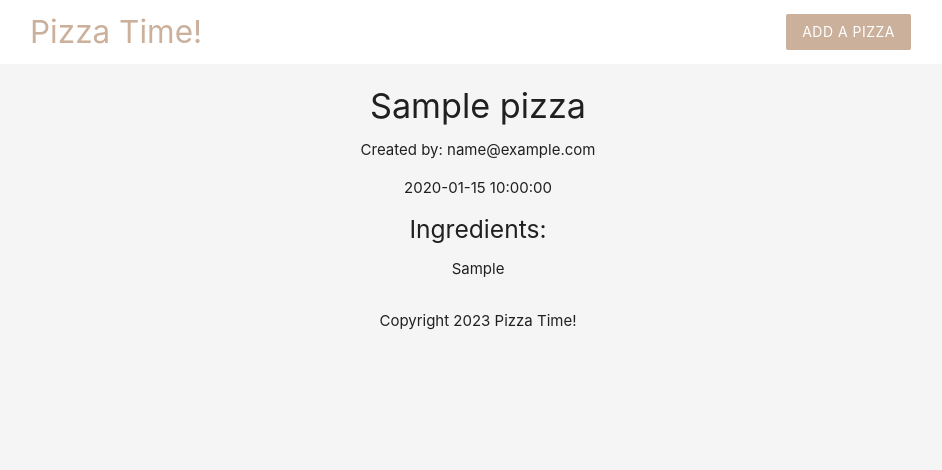
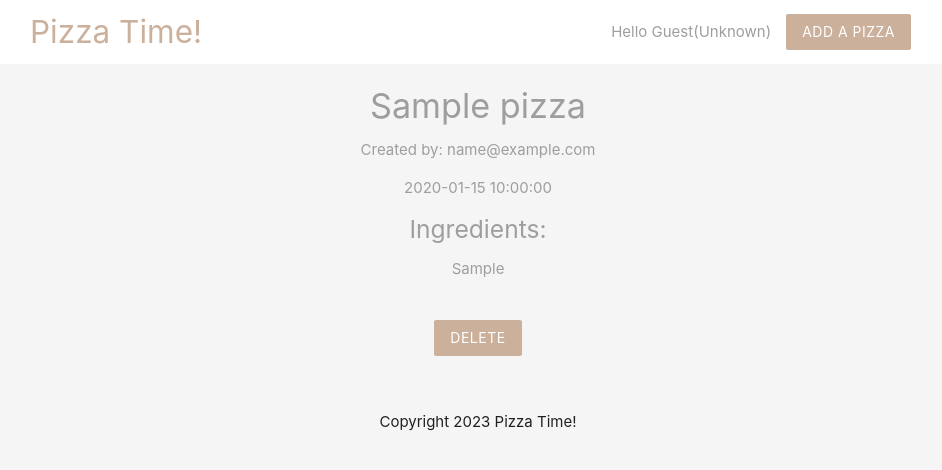
Before and after one commit to karhong-sam/pizza-app-with-php-mysql, a PHP site: page /details.php?id=1 in a window 1280 px wide. Shown: the top 470 px of the page, without its empty margins (162-1104 px from the left). Run offline with PHP 8.4, Linux system fonts and the light colour scheme; tables that the repository leaves empty or names only in its code hold one stand-in row (values such as "Sample post").

Commit message:
update files

```diff
--- a/details.php
+++ b/details.php
@@ -1,6 +1,23 @@
 <?php
 
     include('config/db_connect.php');
+
+    if (isset($_POST['delete'])){
+
+        $id_to_delete = mysqli_real_escape_string($conn, $_POST['id_to_delete']);
+
+        $sql = "DELETE FROM pizzas WHERE id = $id_to_delete";
+
+        if(mysqli_query($conn, $sql)){
+            //success
+            header('Location:index.php');
+        }
+        else {
+            //failure
+            echo 'query error: '.mysqli_error($conn);
+        }
+    }
+
     // check GET request id params
     if(isset($_GET['id'])){
 
@@ -27,13 +44,19 @@
 <html>
     <?php include('templates/header.php'); ?>
 
-    <div class="container center">
+    <div class="container center grey-text">
         <?php if($pizza): ?>
             <h4><?php echo htmlspecialchars($pizza['title']); ?></h4>
             <p>Created by: <?php echo htmlspecialchars($pizza['email']); ?></p>
             <p><?php echo date($pizza['created_at']); ?></p>
             <h5>Ingredients:</h5>
             <p><?php echo htmlspecialchars($pizza['ingredients']); ?></p>
+
+            <!-- DELETE FROM -->
+            <form action="details.php" method="POST">
+                <input type="hidden" name="id_to_delete" value="<?php echo $pizza['id'] ?>">
+                <input type="submit" name="delete" value="Delete" class="btn brand z-depth-0">
+            </form>
 
         <?php else: ?>
             <h5>No such pizza exists!</h5>
--- a/index.php
+++ b/index.php
@@ -38,6 +38,7 @@
             <?php foreach($pizzas as $pizza): ?>
                 <div class="col s6 md3">
                     <div class="card z-depth-0">
+                        <img src="img/pizza.svg" class="pizza">
                         <div class="card-content center">
                             <h6><?php echo htmlspecialchars($pizza['title']); ?></h6>
                             <ul>
--- a/templates/header.php
+++ b/templates/header.php
@@ -1,3 +1,18 @@
+<?php
+
+    session_start();
+    if($_SERVER['QUERY_STRING'] == 'noname'){
+        session_unset();
+    }
+    $name = $_SESSION['name'] ?? 'Guest';
+
+    //get cookie
+    $gender = $_COOKIE['gender'] ?? 'Unknown';
+
+
+?>
+
+
 <head>
     <title>Pizza Time!</title>
     <link rel="stylesheet" href="https://cdnjs.cloudflare.com/ajax/libs/materialize/1.0.0/css/materialize.min.css">
@@ -13,6 +28,13 @@
             margin: 20px auto;
             padding: 20px;
         }
+        .pizza{
+            width: 100px;
+            margin: 40px auto -30px;
+            display: block;
+            position: relative;
+            top: -30px;
+        }
     </style>
 </head>
     <body class="grey lighten-4">
@@ -20,6 +42,8 @@
             <div class="container">
                 <a href="index.php" class="brand-logo brand-text">Pizza Time!</a>
                 <ul id="nav-mobile" class="right hide-on-small-and-down">
+                    <li class="grey-text">Hello <?php echo htmlspecialchars($name); ?></li>
+                    <li class="grey-text"> (<?php echo htmlspecialchars($gender); ?>)</li>
                     <li><a href="add.php" class="btn brand z-depth-0">Add a Pizza</a></li>
                 </ul>
             </div>
```
Also changed, not shown: add.php (+10 -5 lines).
